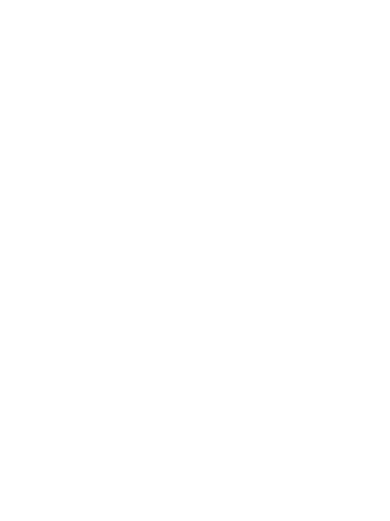
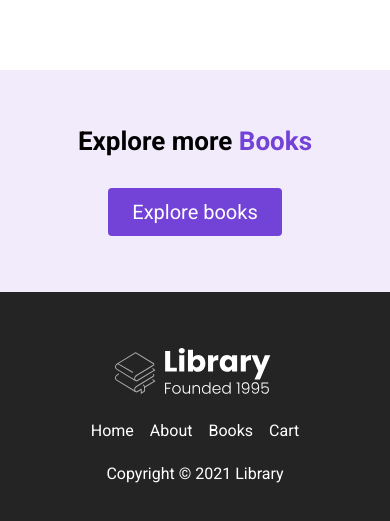
Before and after one commit to DevBDarius/Ecommerce-Library-React, a React (Create React App) app: page / in a window 390 px wide. Shown: the part 3789-4310 px from the top of the page. Before the commit the page ends 3859 px from the top, so only its background shows below. Built offline with nearby package versions, Linux system fonts and the light colour scheme.

Commit message:
Explore, footer components; mobile menu

```diff
--- a/src/App.js
+++ b/src/App.js
@@ -1,5 +1,7 @@
 import Discounted from './components/Discounted';
+import Explore from './components/Explore';
 import Featured from './components/Featured';
+import Footer from './components/Footer';
 import Highlights from './components/Highlights';
 import Landing from './components/Landing';
 import Nav from './components/Nav';
@@ -13,6 +15,8 @@
       <Highlights/>
       <Featured/>
       <Discounted/>
+      <Explore/>
+      <Footer/>
     </div>
   );
 }
--- /dev/null
+++ b/src/components/Explore.jsx
@@ -0,0 +1,18 @@
+import React from 'react';
+
+const Explore = () => {
+  return (
+    <section id="explore">
+      <div className="container">
+        <div className="row row__column">
+          <h2>Explore more <span className="purple">Books</span></h2>
+          <a href="/books">
+            <button className="btn">Explore books</button>
+          </a>
+        </div>
+      </div>
+    </section>
+  );
+}
+
+export default Explore;
--- /dev/null
+++ b/src/components/Footer.jsx
@@ -0,0 +1,29 @@
+import React from 'react';
+import Logo from "../assets/Library.svg"
+
+const Footer = () => {
+  return (
+    <footer>
+      <div className="container">
+        <div className="row row__column">
+          <a href="/">
+            <figure className="footer__logo">
+              <img src={Logo} alt="" className="footer__logo--img" />
+            </figure>
+          </a>
+          <div className="footer__list">
+            <a href="/" className="footer__link">Home</a>
+            <span className="footer__link no-cursor">About</span>
+            <a href="/books" className="footer__link">Books</a>
+            <a href="/cart" className="footer__link">Cart</a>
+          </div>
+          <div className="footer__copyright">
+            Copyright &copy; 2021 Library
+          </div>
+        </div>
+      </div>
+    </footer>
+  );
+}
+
+export default Footer;
--- a/src/components/Nav.jsx
+++ b/src/components/Nav.jsx
@@ -3,6 +3,10 @@
 import LibraryLogo from '../assets/Library.svg';
 
 const Nav = () => {
+  function toggleMenu() {
+    document.body.classList.toggle('menu--open')
+  }
+
   return (
     <nav>
       <div className="nav__container">
@@ -16,7 +20,7 @@
           <li className="nav__list">
             <a href="/books" className="nav__link">Books</a>
           </li>
-          <button className="btn__menu">
+          <button className="btn__menu" onClick={toggleMenu}>
             <FontAwesomeIcon icon="bars"/>
           </button>
           <li className="nav__icon">
@@ -27,7 +31,7 @@
           </li>
         </ul>
         <div className="menu__backdrop">
-          <button className="btn__menu btn__menu--close">
+          <button className="btn__menu btn__menu--close" onClick={toggleMenu}>
             <FontAwesomeIcon icon="times"/>
           </button>
           <ul className="menu__links">
```
